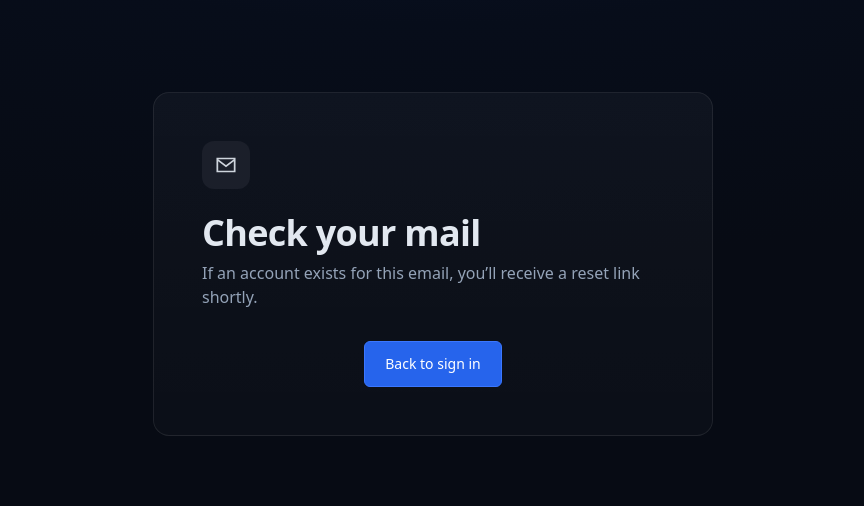
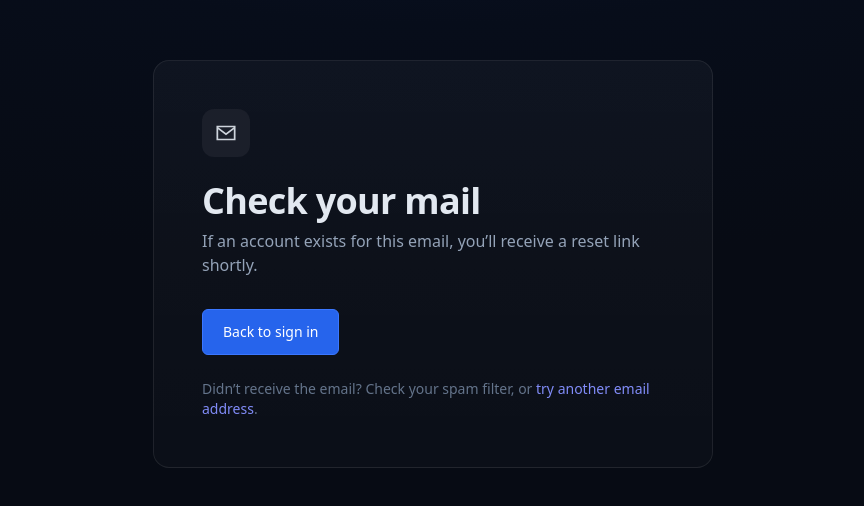
Before and after one commit to montelioncapital/montelion-app-v1, a Next.js app: page /auth/forgot-password/check-email in a window 1280 px wide. Shown: the part 136-642 px from the top of the page, without its empty margins (207-1071 px from the left). Built offline with nearby package versions, Linux system fonts and the light colour scheme.

Commit message:
Update page.jsx

```diff
--- a/app/auth/forgot-password/check-email/page.jsx
+++ b/app/auth/forgot-password/check-email/page.jsx
@@ -25,11 +25,24 @@ export default function Page({ searchParams }) {
           )}
         </p>
 
-        <div className="mt-6 flex justify-center">
+        {/* Bouton principal */}
+        <div className="mt-6">
           <a href="/login" className="mc-btn mc-btn-primary">
             Back to sign in
           </a>
         </div>
+
+        {/* Texte d’aide subtil */}
+        <p className="mt-6 text-sm text-slate-500">
+          Didn’t receive the email? Check your spam filter, or{" "}
+          <a
+            href="/auth/forgot-password"
+            className="text-indigo-400 hover:text-indigo-300 transition-colors"
+          >
+            try another email address
+          </a>
+          .
+        </p>
       </div>
     </div>
   );
```
